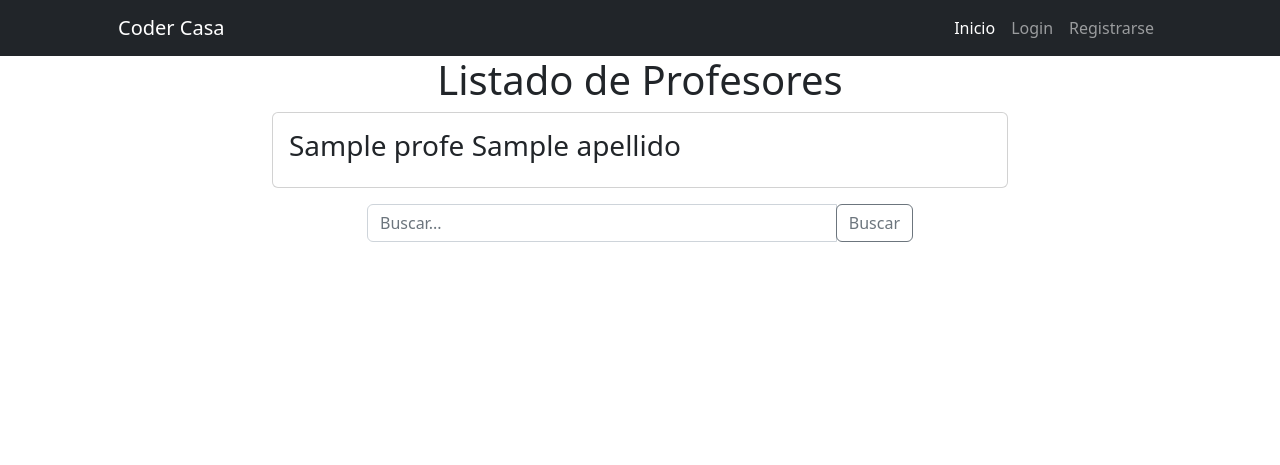
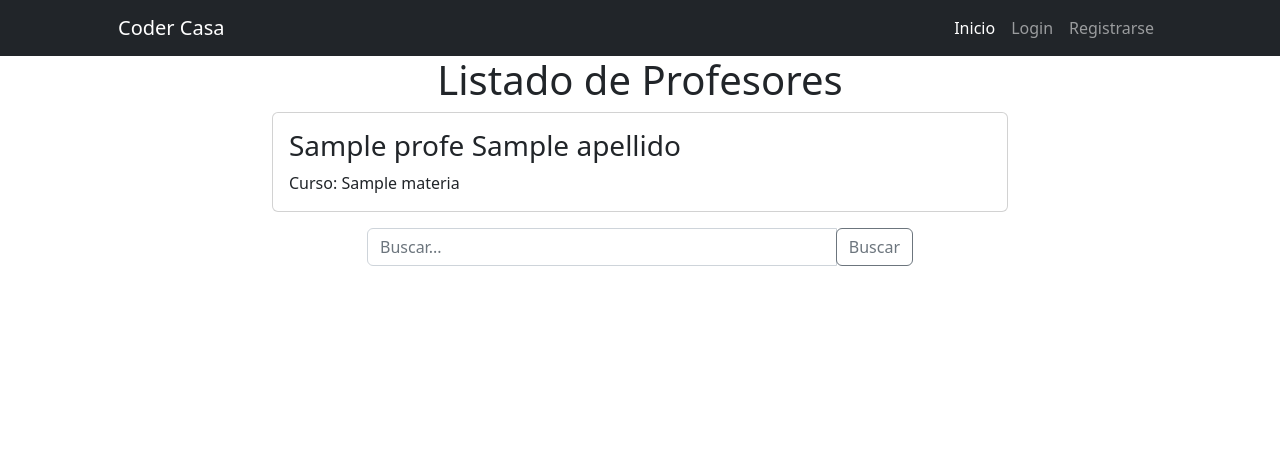
Before and after one commit to SantiPajon/Escuela, a Django app: template Clase/templates/Clase/profesor_list.html in a window 1280 px wide. Shown: the top 465 px of the page. Run offline with Django 3.2, Linux system fonts and the light colour scheme; the template is opened without the code that fills it: most values are stand-ins (such as "Sample title", 1, 10 or a date in 2020); some libraries are stand-ins or nearby versions.

Commit message:
feat: agregamos cursos para los profesores

```diff
--- a/Clase/forms.py
+++ b/Clase/forms.py
@@ -10,7 +10,7 @@ class EstudianteForm(forms.ModelForm):
 class ProfesorForm(forms.ModelForm):
     class Meta:
         model = models.Profesor
-        fields = ["nombre","apellido"]
+        fields = ["nombre","apellido","materia"]
 
 class CursoForm(forms.ModelForm):
     class Meta:
--- a/Clase/models.py
+++ b/Clase/models.py
@@ -28,6 +28,7 @@ class Estudiante(models.Model):
 class Profesor(models.Model):
     nombre = models.CharField(max_length=255)
     apellido = models.CharField(max_length=255)
+    materia = models.ForeignKey(Curso, on_delete=models.PROTECT,null=True)
 
     def __str__(self) -> str:
         return f"{self.nombre},{self.apellido}"
--- a/Clase/templates/Clase/profesor_list.html
+++ b/Clase/templates/Clase/profesor_list.html
@@ -16,6 +16,7 @@
           <div class="card mb-3">
             <div class="card-body">
               <h3 class="card-title">{{ profe.nombre }} {{ profe.apellido }}</h3>
+              <p class="card-text">Curso: {{ profe.materia }}</p>
             </div>
           </div>
         {% endfor %}
```
Also changed, not shown: Clase/migrations/0003_profesor_materia.py (added), db.sqlite3.
